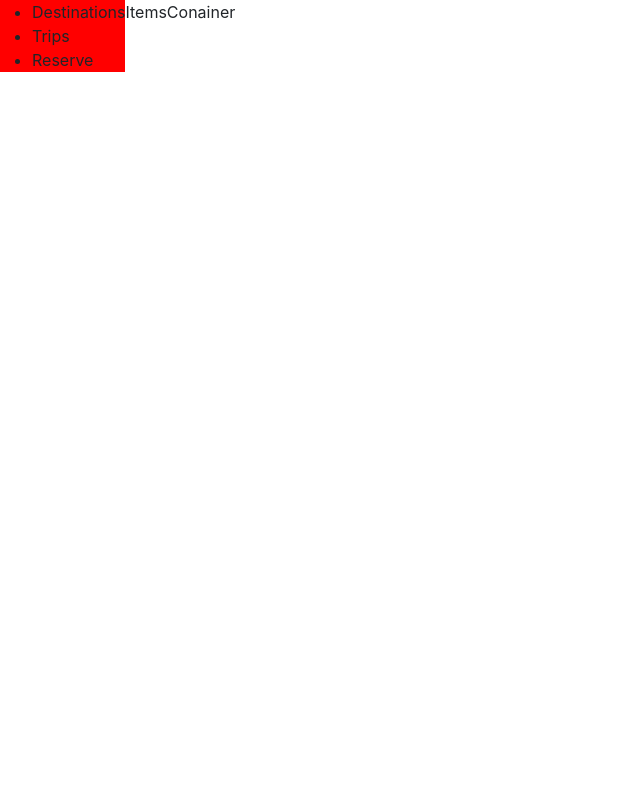
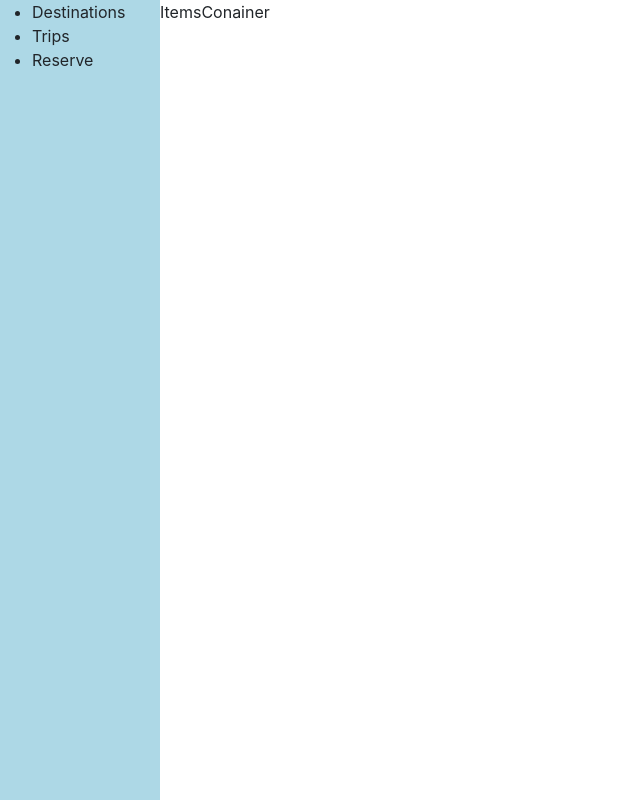
Before and after one commit to billionsjoel/dravel-app, a React (Create React App) app: page /home in a window 1280 px wide. Shown: the whole page, without its empty margins (0-640 px from the left). Built offline with nearby package versions, Linux system fonts and the light colour scheme.

Commit message:
style side bar

```diff
--- a/src/scss/nav.scss
+++ b/src/scss/nav.scss
@@ -1,3 +1,5 @@
 .menu-items {
-  background-color: red;
+	height: 100vh;
+	width: 20vh;
+	background-color: lightblue;
 }
```
